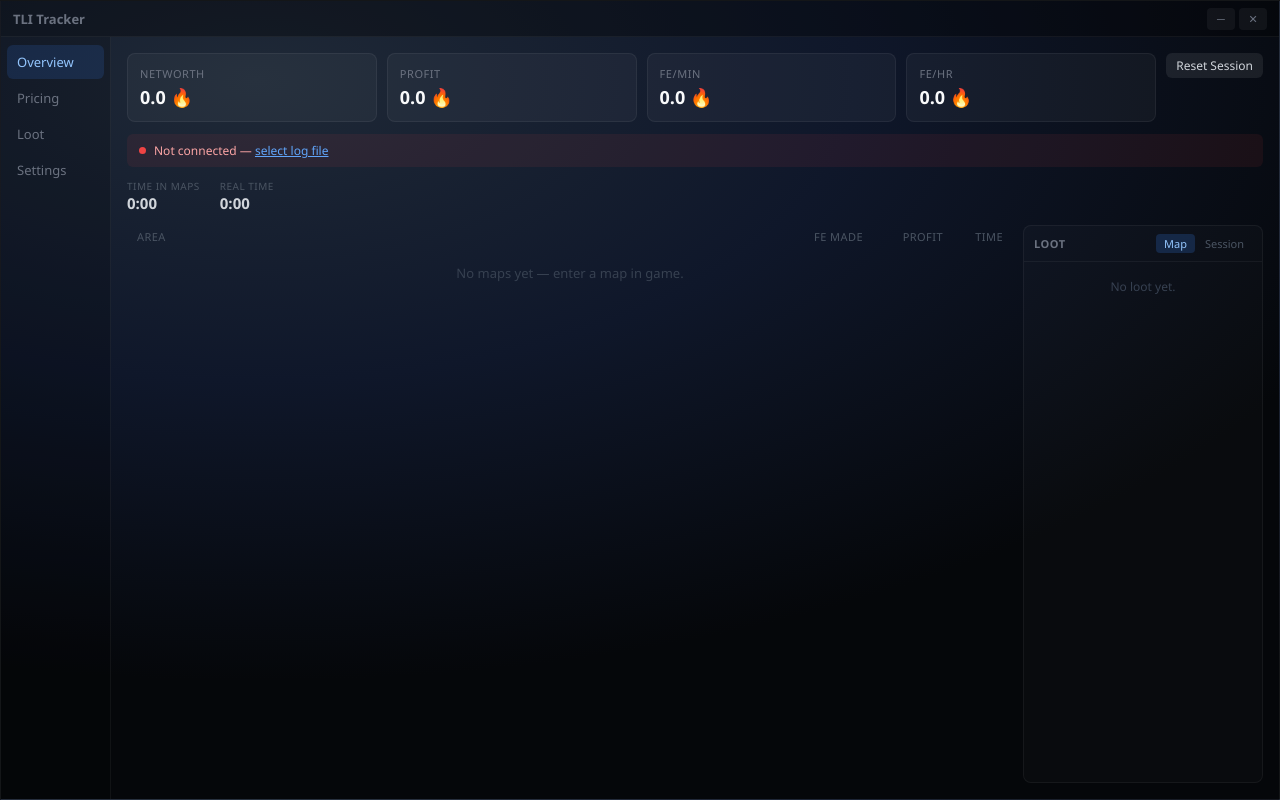
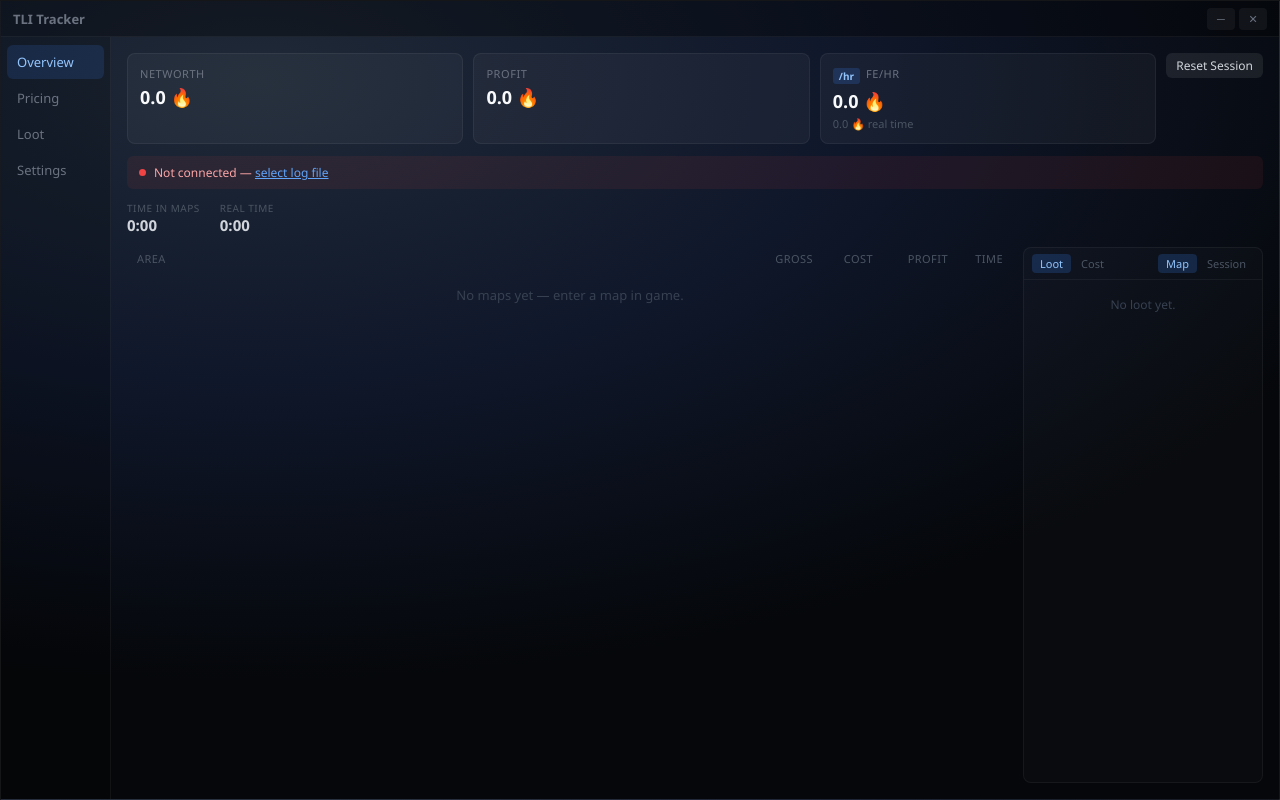
Before and after one commit to ReturnToSea/TLITracker-Miku, a Vue app in the folder frontend/: page / in a window 1280 px wide. Both pictures are taken after a click on the button "Overview". Built offline with nearby package versions, Linux system fonts and the light colour scheme.

Commit message:
feat: map cost tracking, FE rate by map time with toggle, loot/cost panel tabs

```diff
--- a/frontend/src/App.vue
+++ b/frontend/src/App.vue
@@ -18,11 +18,16 @@ let pendingBagInventory = {}
 let inJoinFight = false
 let joinFightData = []
 
-// Slot count tracking for pickup delta calculation
-// Maps item uuid → { baseId, count } — updated on ResetItemsLayout, used to diff PickItems
+// Slot count tracking for pickup/cost delta calculation
+// Maps item uuid → { baseId, count } — updated on ResetItemsLayout, used to diff PickItems/Spv3Open
 const slotCounts = {}
 let inResetItemsLayout = false
 let inPickItems = false
+let inSpv3Open = false
+
+// Items consumed before entering a map (beacons, compasses, etc.)
+// Gets attached to the next dungeon map that starts, then cleared.
+let pendingCosts = []
 
 function handleItemChange(content) {
   // Block start/end markers
@@ -30,6 +35,8 @@ function handleItemChange(content) {
   if (content.match(/^ProtoName=ResetItemsLayout\s+end/))   { inResetItemsLayout = false; return }
   if (content.match(/^ProtoName=PickItems\s+start/))        { inPickItems = true; return }
   if (content.match(/^ProtoName=PickItems\s+end/))          { inPickItems = false; return }
+  if (content.match(/^ProtoName=Spv3Open\s+start/))         { inSpv3Open = true; return }
+  if (content.match(/^ProtoName=Spv3Open\s+end/))           { inSpv3Open = false; return }
 
   // Parse Update/Add lines: "Update Id=<baseId>_<uuid> BagNum=<count> in PageId=X SlotId=Y"
   const m = content.match(/^(?:Update|Add) Id=(\d+)_(\S+) BagNum=(\d+)/)
@@ -38,7 +45,7 @@ function handleItemChange(content) {
   const newCount = parseInt(newCountStr)
 
   if (inResetItemsLayout) {
-    // Track current slot state so we can diff against it during PickItems
+    // Track current slot state so we can diff against it during PickItems / Spv3Open
     slotCounts[uuid] = { baseId, count: newCount }
     return
   }
@@ -48,6 +55,14 @@ function handleItemChange(content) {
     const delta = newCount - prev
     slotCounts[uuid] = { baseId, count: newCount }
     if (delta > 0) addPickup([{ baseId, count: delta }])
+    return
+  }
+
+  if (inSpv3Open) {
+    const prev = slotCounts[uuid]?.count ?? 0
+    const delta = newCount - prev
+    slotCounts[uuid] = { baseId, count: newCount }
+    if (delta < 0) pendingCosts.push({ baseId, count: -delta })  // consumed item
   }
 }
 
@@ -238,8 +253,16 @@ function itemValue(baseId, count) {
   return (state.prices[baseId] ?? 0) * count
 }
 
+function mapGross(map) {
+  return map.pickups.reduce((s, p) => s + itemValue(p.baseId, p.count), 0)
+}
+
+function mapCost(map) {
+  return (map.costs ?? []).reduce((s, c) => s + itemValue(c.baseId, c.count), 0)
+}
+
 function mapProfit(map) {
-  return map.pickups.reduce((s, p) => s + itemValue(p.baseId, p.count), 0)
+  return mapGross(map) - mapCost(map)
 }
 
 const networth = computed(() =>
@@ -251,16 +274,22 @@ const sessionProfit = computed(() => {
   return maps.reduce((s, m) => s + mapProfit(m), 0)
 })
 
-const profitPerMin = computed(() => {
-  if (!state.sessionStart) return 0
-  const mins = (now.value - state.sessionStart) / 60000
-  return mins < 0.1 ? 0 : sessionProfit.value / mins
+const totalMapsMs = computed(() => {
+  const maps = [...state.mapHistory, ...(state.currentMap ? [state.currentMap] : [])]
+  return maps.reduce((s, m) => s + ((m.endTime ?? now.value) - m.startTime), 0)
 })
 
-const profitPerHour = computed(() => {
+const profitRateMapTime = computed(() => {
+  const ms = totalMapsMs.value
+  if (ms < 6000) return 0
+  return rateMode.value === 'hr' ? sessionProfit.value / (ms / 3600000) : sessionProfit.value / (ms / 60000)
+})
+
+const profitRateRealTime = computed(() => {
   if (!state.sessionStart) return 0
-  const hours = (now.value - state.sessionStart) / 3600000
-  return hours < (0.1 / 60) ? 0 : sessionProfit.value / hours
+  const ms = now.value - state.sessionStart
+  if (ms < 6000) return 0
+  return rateMode.value === 'hr' ? sessionProfit.value / (ms / 3600000) : sessionProfit.value / (ms / 60000)
 })
 
 const logStatus = computed(() => {
@@ -286,11 +315,14 @@ function startNewMap(areaId, mapId, checkType, spAreaId, spAreaLevel) {
       state.mapHistory.push({ ...state.currentMap, endTime: Date.now() })
       state.currentMap = null
     }
+    pendingCosts = []
     return
   }
   if (state.currentMap) state.mapHistory.push({ ...state.currentMap, endTime: Date.now() })
   if (!state.sessionStart) state.sessionStart = Date.now()
-  state.currentMap = { areaId, mapId, checkType, spAreaId, spAreaLevel, startTime: Date.now(), pickups: [] }
+  const costs = [...pendingCosts]
+  pendingCosts = []
+  state.currentMap = { areaId, mapId, checkType, spAreaId, spAreaLevel, startTime: Date.now(), pickups: [], costs }
 }
 
 function addPickup(items) {
@@ -339,11 +371,7 @@ function mapTime(map) {
   return fmtDuration((map.endTime ?? now.value) - map.startTime)
 }
 
-const totalMapsTime = computed(() => {
-  const maps = [...state.mapHistory, ...(state.currentMap ? [state.currentMap] : [])]
-  const ms = maps.reduce((s, m) => s + ((m.endTime ?? now.value) - m.startTime), 0)
-  return fmtDuration(ms)
-})
+const totalMapsTime = computed(() => fmtDuration(totalMapsMs.value))
 
 const realTime = computed(() => {
   if (!state.sessionStart) return '0:00'
@@ -351,15 +379,19 @@ const realTime = computed(() => {
 })
 
 const lootPanelItems = computed(() => {
-  let pickups = []
-  if (lootPanelMode.value === 'map' && state.currentMap) {
-    pickups = state.currentMap.pickups
+  const maps = lootPanelMode.value === 'map' && state.currentMap
+    ? [state.currentMap]
+    : [...state.mapHistory, ...(state.currentMap ? [state.currentMap] : [])]
+
+  const raw = []
+  if (lootContentMode.value === 'cost') {
+    maps.forEach(m => raw.push(...(m.costs ?? [])))
   } else {
-    const maps = [...state.mapHistory, ...(state.currentMap ? [state.currentMap] : [])]
-    maps.forEach(m => pickups.push(...m.pickups))
+    maps.forEach(m => raw.push(...m.pickups))
   }
+
   const grouped = {}
-  pickups.forEach(p => {
+  raw.forEach(p => {
     if (!grouped[p.baseId]) grouped[p.baseId] = { baseId: p.baseId, count: 0 }
     grouped[p.baseId].count += p.count
   })
@@ -389,7 +421,9 @@ const STORAGE_KEY = 'tli-log-path'
 const activeTab = ref('overview')
 const logFilePath = ref(localStorage.getItem(STORAGE_KEY) ?? '')
 const now = ref(Date.now())
-const lootPanelMode = ref('map')
+const lootPanelMode = ref('map')       // 'map' | 'session' — scope of loot/cost panel
+const lootContentMode = ref('loot')    // 'loot' | 'cost' — what the panel shows
+const rateMode = ref('hr')             // 'hr' | 'min' — FE rate card toggle
 
 async function pickLogFile() {
   if (!window.electronAPI) return
@@ -587,13 +621,13 @@ onUnmounted(() => {
                 <div class="stat-label">Profit</div>
                 <div class="stat-value">{{ formatVal(sessionProfit) }} 🔥</div>
               </div>
-              <div class="stat-card">
-                <div class="stat-label">FE/min</div>
-                <div class="stat-value">{{ formatVal(profitPerMin) }} 🔥</div>
-              </div>
-              <div class="stat-card">
-                <div class="stat-label">FE/hr</div>
-                <div class="stat-value">{{ formatVal(profitPerHour) }} 🔥</div>
+              <div class="stat-card rate-card">
+                <div class="rate-card-top">
+                  <button class="rate-mode-btn" @click="rateMode = rateMode === 'hr' ? 'min' : 'hr'">/{{ rateMode }}</button>
+                  <div class="stat-label">FE/{{ rateMode }}</div>
+                </div>
+                <div class="stat-value">{{ formatVal(profitRateMapTime) }} 🔥</div>
+                <div class="rate-real-time">{{ formatVal(profitRateRealTime) }} 🔥 real time</div>
               </div>
             </div>
             <button class="btn btn--small reset-btn" @click="resetSession">Reset Session</button>
@@ -631,7 +665,8 @@ onUnmounted(() => {
             <div class="map-list-section">
               <div class="map-list-header">
                 <span class="col-area">Area</span>
-                <span class="col-made">FE Made</span>
+                <span class="col-gross">Gross</span>
+                <span class="col-cost">Cost</span>
                 <span class="col-profit">Profit</span>
                 <span class="col-time">Time</span>
               </div>
@@ -647,8 +682,9 @@ onUnmounted(() => {
                     <span v-if="map.live" class="live-badge">LIVE</span>
                     {{ mapLabel(map) }}
                   </span>
-                  <span class="col-made">{{ formatVal(mapProfit(map)) }} 🔥</span>
-                  <span class="col-profit" :class="mapProfit(map) > 0 ? 'positive' : ''">
+                  <span class="col-gross muted">{{ formatVal(mapGross(map)) }}</span>
+                  <span class="col-cost cost-val">{{ mapCost(map) > 0 ? formatVal(mapCost(map)) : '—' }}</span>
+                  <span class="col-profit" :class="mapProfit(map) >= 0 ? 'positive' : 'negative'">
                     {{ formatVal(mapProfit(map)) }} 🔥
                   </span>
                   <span class="col-time muted">{{ mapTime(map) }}</span>
@@ -656,29 +692,26 @@ onUnmounted(() => {
               </div>
             </div>
 
-            <!-- Loot panel -->
+            <!-- Loot/Cost panel -->
             <div class="loot-panel">
               <div class="loot-panel-header">
-                <span class="loot-panel-title">Loot</span>
                 <div class="loot-toggle">
-                  <button
-                    class="loot-toggle-btn"
-                    :class="{ active: lootPanelMode === 'map' }"
-                    @click="lootPanelMode = 'map'"
-                  >Map</button>
-                  <button
-                    class="loot-toggle-btn"
-                    :class="{ active: lootPanelMode === 'session' }"
-                    @click="lootPanelMode = 'session'"
-                  >Session</button>
+                  <button class="loot-toggle-btn" :class="{ active: lootContentMode === 'loot' }" @click="lootContentMode = 'loot'">Loot</button>
+                  <button class="loot-toggle-btn" :class="{ active: lootContentMode === 'cost' }" @click="lootContentMode = 'cost'">Cost</button>
+                </div>
+                <div class="loot-toggle">
+                  <button class="loot-toggle-btn" :class="{ active: lootPanelMode === 'map' }" @click="lootPanelMode = 'map'">Map</button>
+                  <button class="loot-toggle-btn" :class="{ active: lootPanelMode === 'session' }" @click="lootPanelMode = 'session'">Session</button>
                 </div>
               </div>
               <div class="loot-list">
-                <div v-if="!lootPanelItems.length" class="empty loot-empty">No loot yet.</div>
+                <div v-if="!lootPanelItems.length" class="empty loot-empty">
+                  {{ lootContentMode === 'cost' ? 'No cost items detected.' : 'No loot yet.' }}
+                </div>
                 <div v-for="item in lootPanelItems" :key="item.baseId" class="loot-row">
                   <span class="loot-name">{{ item.name }}</span>
                   <span class="loot-count muted">×{{ item.count }}</span>
-                  <span class="loot-val">{{ formatVal(item.value) }} 🔥</span>
+                  <span class="loot-val" :class="lootContentMode === 'cost' ? 'cost-val' : ''">{{ formatVal(item.value) }} 🔥</span>
                 </div>
               </div>
             </div>
@@ -870,7 +903,7 @@ onUnmounted(() => {
 .stats-top-row { display: flex; align-items: flex-start; gap: 10px; flex-shrink: 0; }
 .stats-top-row .stats-row { flex: 1; }
 .reset-btn { flex-shrink: 0; align-self: flex-start; white-space: nowrap; }
-.stats-row { display: grid; grid-template-columns: repeat(4, 1fr); gap: 10px; }
+.stats-row { display: grid; grid-template-columns: repeat(3, 1fr); gap: 10px; }
 .stat-card {
   background: rgba(255,255,255,0.04);
   border: 1px solid rgba(255,255,255,0.06);
@@ -878,6 +911,17 @@ onUnmounted(() => {
 }
 .stat-label { font-size: 11px; color: #6b7280; text-transform: uppercase; letter-spacing: 0.05em; margin-bottom: 4px; }
 .stat-value { font-size: 18px; font-weight: 600; color: #f9fafb; }
+
+/* Rate card */
+.rate-card { position: relative; }
+.rate-card-top { display: flex; align-items: center; gap: 6px; margin-bottom: 4px; }
+.rate-mode-btn {
+  padding: 1px 6px; border-radius: 3px; font-size: 10px; font-weight: 600;
+  background: rgba(59,130,246,0.2); color: #93c5fd; border: none; cursor: pointer;
+  font-family: inherit; transition: background 0.12s;
+}
+.rate-mode-btn:hover { background: rgba(59,130,246,0.35); }
+.rate-real-time { font-size: 11px; color: #4b5563; margin-top: 3px; }
 
 /* Status notice */
 .status-notice {
@@ -908,7 +952,7 @@ onUnmounted(() => {
 /* Map list */
 .map-list-header {
   display: grid;
-  grid-template-columns: 1fr 80px 80px 60px;
+  grid-template-columns: 1fr 65px 60px 75px 55px;
   padding: 4px 10px;
   font-size: 11px; color: #4b5563;
   text-transform: uppercase; letter-spacing: 0.04em;
@@ -917,7 +961,7 @@ onUnmounted(() => {
 .map-list { flex: 1; overflow-y: auto; display: flex; flex-direction: column; gap: 2px; }
 .map-row {
   display: grid;
-  grid-template-columns: 1fr 80px 80px 60px;
+  grid-template-columns: 1fr 65px 60px 75px 55px;
   padding: 8px 10px;
   background: rgba(255,255,255,0.03);
   border-radius: 5px; font-size: 13px; color: #d1d5db;
@@ -930,9 +974,11 @@ onUnmounted(() => {
   padding: 1px 4px; border-radius: 3px; margin-right: 5px; vertical-align: middle;
 }
 .col-area { overflow: hidden; text-overflow: ellipsis; white-space: nowrap; }
-.col-made, .col-profit, .col-time { text-align: right; }
+.col-gross, .col-cost, .col-profit, .col-time { text-align: right; }
 .muted { color: #4b5563; }
 .positive { color: #86efac; }
+.negative { color: #f87171; }
+.cost-val { color: #fb923c; }
 .empty { color: #374151; font-size: 13px; padding: 16px 0; text-align: center; }
 
 /* Loot panel (in overview) */
@@ -945,10 +991,9 @@ onUnmounted(() => {
 }
 .loot-panel-header {
   display: flex; align-items: center; justify-content: space-between;
-  padding: 8px 10px; border-bottom: 1px solid rgba(255,255,255,0.05);
-  flex-shrink: 0;
+  padding: 6px 8px; border-bottom: 1px solid rgba(255,255,255,0.05);
+  flex-shrink: 0; gap: 4px;
 }
-.loot-panel-title { font-size: 11px; font-weight: 600; color: #6b7280; text-transform: uppercase; letter-spacing: 0.05em; }
 .loot-toggle { display: flex; gap: 2px; }
 .loot-toggle-btn {
   padding: 2px 8px; border-radius: 4px; font-size: 11px; font-weight: 500;
```
